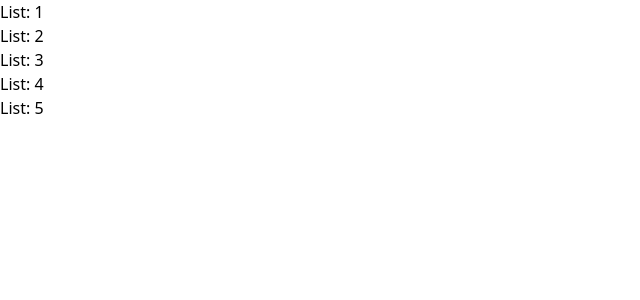
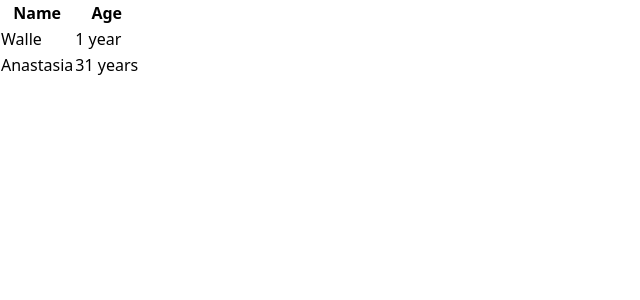
Before and after one commit to nastiko/react-theory, a React (Create React App) app: page / in a window 1280 px wide. Shown: the top 300 px of the page, without its empty margins (0-640 px from the left). Built offline with nearby package versions, Linux system fonts and the light colour scheme; the HTML template or start-up script is replaced by a standard one.

Commit message:
practise: created table

```diff
--- a/src/App.js
+++ b/src/App.js
@@ -1,14 +1,31 @@
 import React from 'react';
 
 function App() {
-    const arr = [1, 2, 3, 4, 5];
-    const list = <>{arr.map((item) => <li>List: {item}</li>)}</>
+    const table = (
+        <>
+            <thead>
+            <tr>
+                <th>Name</th>
+                <th>Age</th>
+            </tr>
+            </thead>
+            <tbody>
+            <tr>
+                <td>Walle</td>
+                <td>1 year</td>
+            </tr>
+            <tr>
+                <td>Anastasia</td>
+                <td>31 years</td>
+            </tr>
+            </tbody>
+        </>);
 
     return (
         <>
-            <ul>
-                {list}
-            </ul>
+            <table>
+                {table}
+            </table>
 
         </>
     );
```
